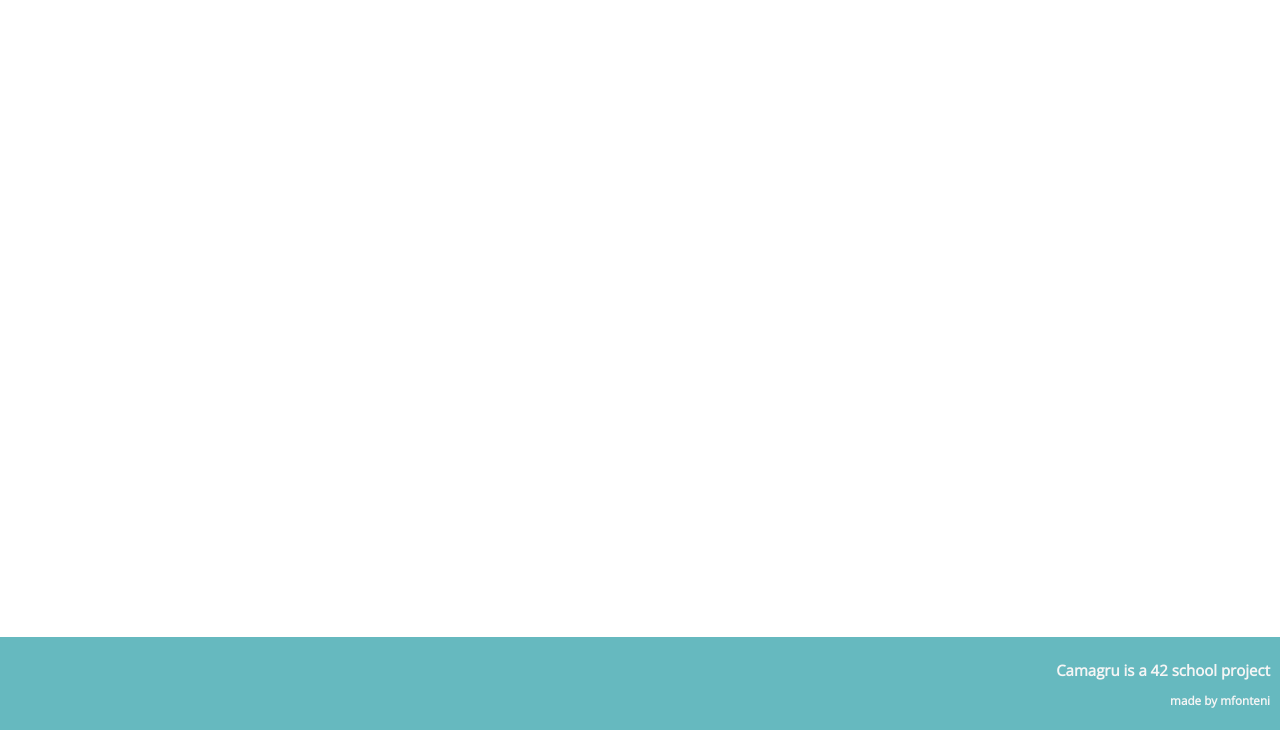
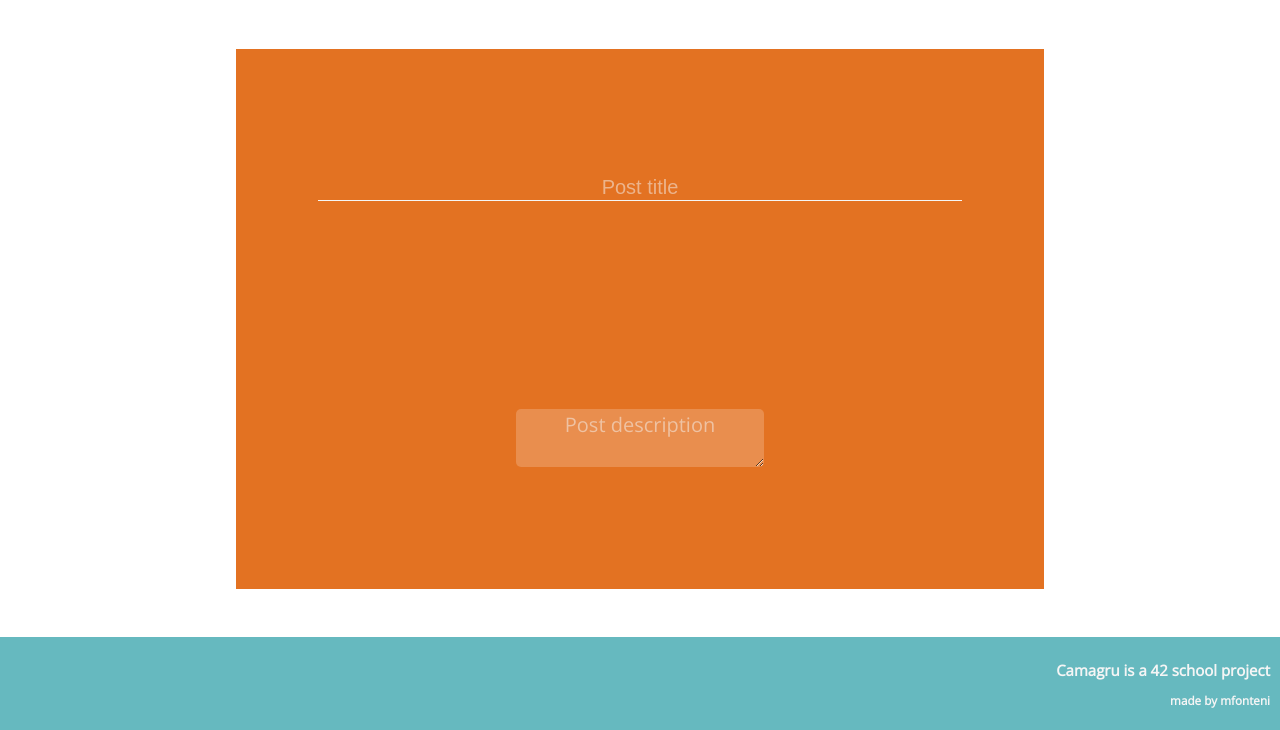
Before and after one commit to Razshal/camagru, a PHP site: page /index.php?action=post in a window 1280 px wide. Shown: the part 70-800 px from the top of the page. Run offline with PHP 8.4, Linux system fonts and the light colour scheme; the visitor is signed in with stand-in values (Sample User, id 1); tables that the repository leaves empty or names only in its code hold one stand-in row (values such as "Sample post").

Commit message:
starting post part + router update

```diff
--- /dev/null
+++ b/controller/post.php
@@ -0,0 +1 @@
+<?php require ($_SERVER["DOCUMENT_ROOT"] . "/views/post.php");?>
--- a/index.php
+++ b/index.php
@@ -32,22 +32,20 @@ if ($userManager != NULL && $sessionManager != NULL
     && isset($_GET) && isset($_GET["action"]))
 {
     $content = "";
-    if ($_GET["action"] === "login") {
+    if ($_GET["action"] === "login")
         require("controller/login.php");
-    }
-    else if ($_GET["action"] === "logout") {
+    else if ($_GET["action"] === "logout")
+    {
         $sessionManager->log_out_user();
         header('location: index.php');
         die();
     }
-    else if ($_GET["action"] === "setup") {
-        require ("config/setup.php");
-    }
-    else if ($_GET["action"] === "signin") {
+    else if ($_GET["action"] === "setup")
+        require("config/setup.php");
+    else if ($_GET["action"] === "signin")
         require("controller/signin.php");
-    }
-    else if ($_GET["action"] === "verify") {
-        $done = 0;
+    else if ($_GET["action"] === "verify")
+    {
         if (isset($_GET["user"]) && isset($_GET["token"])
             && $userManager->verify_user($_GET["user"], $_GET["token"]))
             $siteManager->success_log("Account activated");
@@ -55,12 +53,19 @@ if ($userManager != NULL && $sessionManager != NULL
             $siteManager->error_log("Error wrong token/login");
         $content = "";
     }
-    else if ($_GET["action"] === "reset") {
+    else if ($_GET["action"] === "reset")
         require("controller/password_reset.php");
-    }
-    else if ($_GET["action"] === "account") {
+    else if ($_GET["action"] === "account" && $sessionManager->is_logged_user_valid())
+        require("controller/change_account.php");
+    else if ($_GET["action"] === "post")
+    {
         if ($sessionManager->is_logged_user_valid())
-            require("controller/change_account.php");
+            require("controller/post.php");
+        else
+        {
+            header('location: index.php?action=login');
+            die();
+        }
     }
 }
 require ("views/structure/template.php");
--- /dev/null
+++ b/views/post.php
@@ -0,0 +1,6 @@
+<?php ob_start(); ?>
+<form class="loginForm">
+    <input type="text" name="title" placeholder="Post title">
+    <textarea placeholder="Post description" name="text"></textarea>
+</form>
+<?php $content = ob_get_clean(); ?>
--- a/views/structure/template.php
+++ b/views/structure/template.php
@@ -12,9 +12,8 @@
             <a class="headerLink" href="/" id="siteTitle"><h1>Camagru</h1></a>
             <?php
             if ($userManager && $userManager->isInitiated() === false)
-                echo "<a class=\"headerLink\" href=\"/index.php?action=setup\">Initiate</a>";
-            ?>
-            <a class="headerLink" href="#">Post</a>
+                echo "<a class=\"headerLink\" href=\"/index.php?action=setup\">Initiate</a>";?>
+            <a class="headerLink" href="/index.php?action=post">Post</a>
             <?php
             if ($sessionManager && $sessionManager->is_logged_user_valid())
             {
@@ -25,8 +24,7 @@
             {
                 echo "<a class=\"headerLink\" href=\"/index.php?action=signin\">Sign-in</a>"
                     . "<a class=\"headerLink\" href=\"/index.php?action=login\">Login</a>";
-            }
-            ?>
+            }?>
         </header>
         <main>
             <div id="errorPlace">
--- a/views/style/style.css
+++ b/views/style/style.css
@@ -99,6 +99,14 @@ a.link {
     text-decoration: none;
 }
 
+textarea {
+    border: 0;
+    border-radius: 5px;
+    text-align: center;
+    font-size: 20px;
+    font-family: 'Open Sans';
+}
+
 /***** Responsive ****/
 
 @media all and (max-width: 600px) {
@@ -162,7 +170,8 @@ form,
 input[type='text'],
 input[type='password'],
 input[type='email'],
-input[type='submit'] {
+input[type='submit'],
+textarea {
     color: whitesmoke;
 }
 
@@ -182,7 +191,8 @@ input[type='submit']:hover {
     background-color: #9b4418;
 }
 
-input[type='submit'] {
+input[type='submit'],
+textarea {
     background-color: #e98e4e;
 }
 
```
